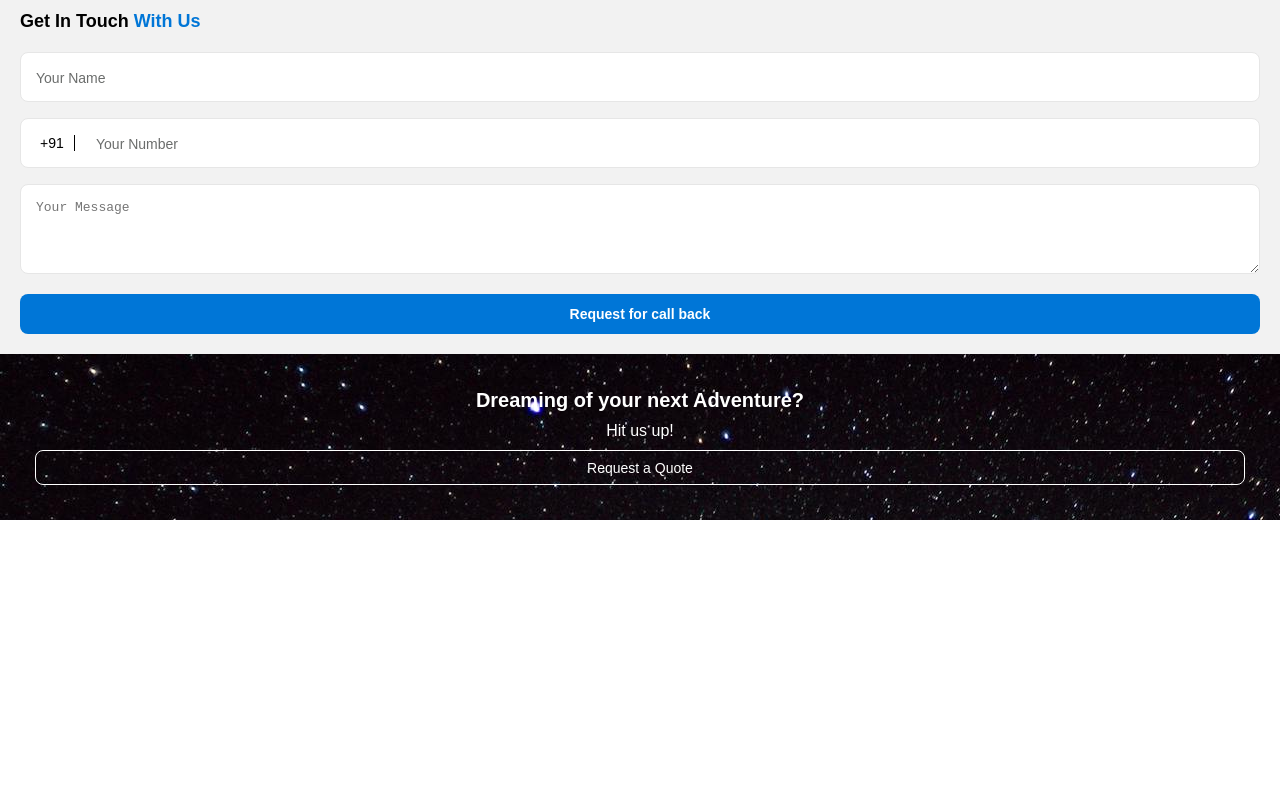
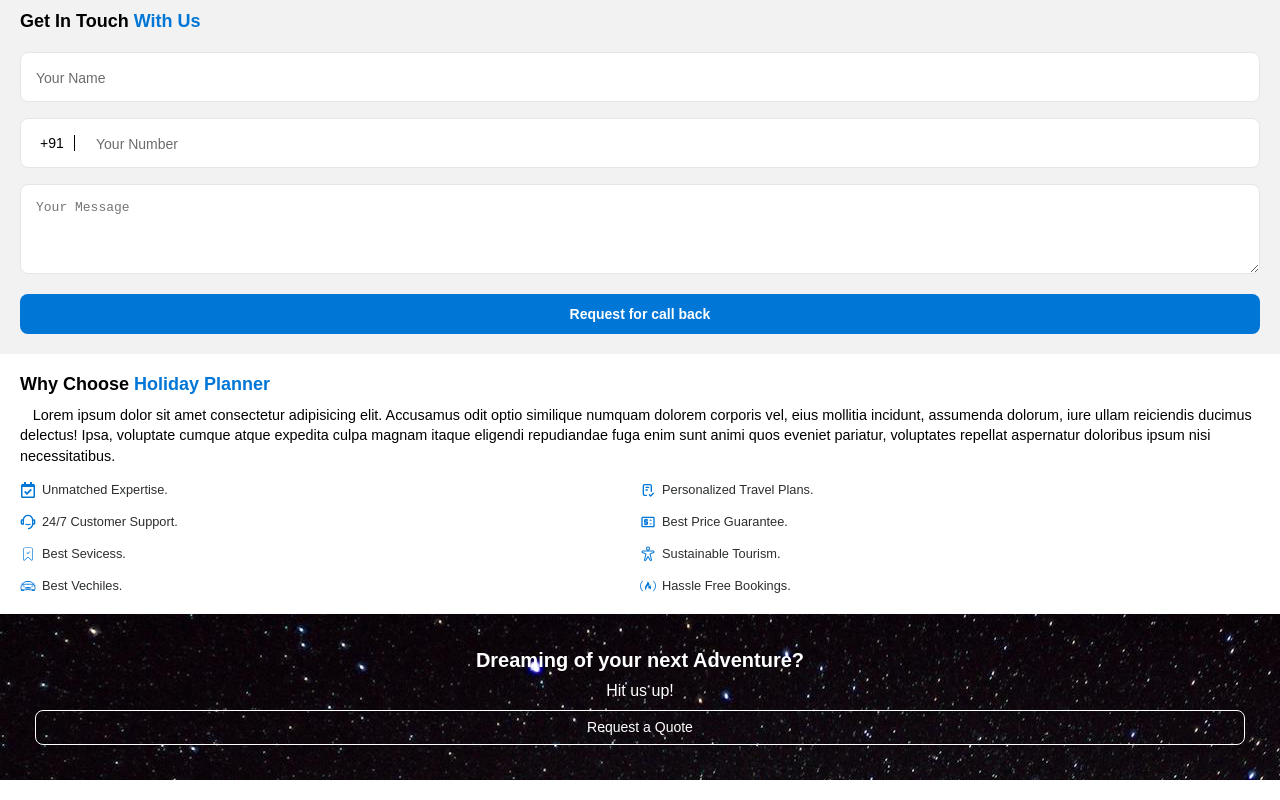
Before and after one commit to Abinashshasini/holiday-planner, a Next.js app: page / in a window 1280 px wide. Shown: the part 1369-2169 px from the top of the page. Before the commit the page ends 1909 px from the top, so only its background shows below. Built offline with nearby package versions, Linux system fonts and the light colour scheme.

Commit message:
Why cjose holiday planner

```diff
--- a/src/app/page.tsx
+++ b/src/app/page.tsx
@@ -5,6 +5,7 @@ import PopularCities from '@/components/popular-cities';
 import RFQCard from '@/components/rfq-card';
 import OurPackages from '@/components/our-packages';
 import GetInTouch from '@/components/get-in-touch';
+import WhyChooseUs from '@/components/why-choose';
 
 export default function Home() {
   return (
@@ -14,6 +15,7 @@ export default function Home() {
       <OurServices />
       <OurPackages />
       <GetInTouch />
+      <WhyChooseUs />
       <RFQCard />
     </div>
   );
--- a/src/components/why-choose/index.tsx
+++ b/src/components/why-choose/index.tsx
@@ -1,13 +1,31 @@
 import React from 'react';
 import Heading from '../heading';
+import classes from './whyChoose.module.scss';
+import { whyChooseUsData } from '@/utils';
 
 const WhyChooseUs = () => {
   return (
-    <div>
+    <div className={classes.container}>
       <Heading textOne="Why Choose" textTwo="Holiday Planner" />
 
-      <div>
+      <div className={classes.wrapper}>
+        <h1>
+          Lorem ipsum dolor sit amet consectetur adipisicing elit. Accusamus
+          odit optio similique numquam dolorem corporis vel, eius mollitia
+          incidunt, assumenda dolorum, iure ullam reiciendis ducimus delectus!
+          Ipsa, voluptate cumque atque expedita culpa magnam itaque eligendi
+          repudiandae fuga enim sunt animi quos eveniet pariatur, voluptates
+          repellat aspernatur doloribus ipsum nisi necessitatibus.
+        </h1>
 
+        <ul className={classes.servicesWrp}>
+          {whyChooseUsData.map((element) => (
+            <li key={element.id}>
+              {<element.Icon />}
+              <p>{element.text}</p>
+            </li>
+          ))}
+        </ul>
       </div>
     </div>
   );
--- a/src/components/why-choose/whyChoose.module.scss
+++ b/src/components/why-choose/whyChoose.module.scss
@@ -0,0 +1,41 @@
+.container {
+  padding: 20px 20px;
+
+  & > h1 {
+    margin-bottom: 10px !important;
+  }
+}
+
+.wrapper {
+  & > h1 {
+    font-size: 0.9rem;
+    text-indent: 0.8rem;
+    color: var(--color-black);
+    line-height: 1.4;
+    font-weight: 500;
+  }
+
+  .servicesWrp {
+    display: flex;
+    justify-content: flex-start;
+    align-items: flex-start;
+    flex-wrap: wrap;
+    gap: 1rem 10px;
+    margin-top: 1rem;
+
+    & > li {
+      width: calc(50% - 10px);
+      font-size: 0.8rem;
+      color: #2b2f2c;
+      display: flex;
+      gap: 6px;
+      align-items: center;
+
+      & > svg {
+        width: 16px;
+        height: 16px;
+        color: var(--color-primary);
+      }
+    }
+  }
+}
--- a/src/utils/index.ts
+++ b/src/utils/index.ts
@@ -11,11 +11,14 @@ import brahmapurImage from '/public/images/brahmapur.jpg';
 import rfqCardPhoto from '/public/images/rfqBg.jpeg';
 
 /** Icons */
-import { FaClipboardCheck } from 'react-icons/fa';
+import { FaRegCalendarCheck } from 'react-icons/fa';
 import { TbChecklist } from 'react-icons/tb';
 import { RiCustomerService2Line } from 'react-icons/ri';
 import { MdOutlinePriceChange } from 'react-icons/md';
-
+import { CiBookmarkCheck } from 'react-icons/ci';
+import { PiPersonArmsSpread } from 'react-icons/pi';
+import { IoCarSportOutline } from 'react-icons/io5';
+import { FaFreeCodeCamp } from 'react-icons/fa';
 
 const LogoImage = logoImage;
 const MenuImage = menuImage;
@@ -128,23 +131,43 @@ const ourPackagesData = [
 const whyChooseUsData = [
   {
     id: 1,
-    text: 'Unmatched Expertise',
-    Icon: FaClipboardCheck,
+    text: 'Unmatched Expertise.',
+    Icon: FaRegCalendarCheck,
   },
   {
     id: 2,
-    text: 'Personalized Travel Plans',
+    text: 'Personalized Travel Plans.',
     Icon: TbChecklist,
   },
   {
     id: 3,
-    text: '24/7 Customer Support',
+    text: '24/7 Customer Support.',
     Icon: RiCustomerService2Line,
   },
   {
     id: 4,
-    text: 'Best Price Guarantee',
+    text: 'Best Price Guarantee.',
     Icon: MdOutlinePriceChange,
+  },
+  {
+    id: 5,
+    text: 'Best Sevicess.',
+    Icon: CiBookmarkCheck,
+  },
+  {
+    id: 6,
+    text: 'Sustainable Tourism.',
+    Icon: PiPersonArmsSpread,
+  },
+  {
+    id: 7,
+    text: 'Best Vechiles.',
+    Icon: IoCarSportOutline,
+  },
+  {
+    id: 8,
+    text: 'Hassle Free Bookings.',
+    Icon: FaFreeCodeCamp,
   },
 ];
 
```
